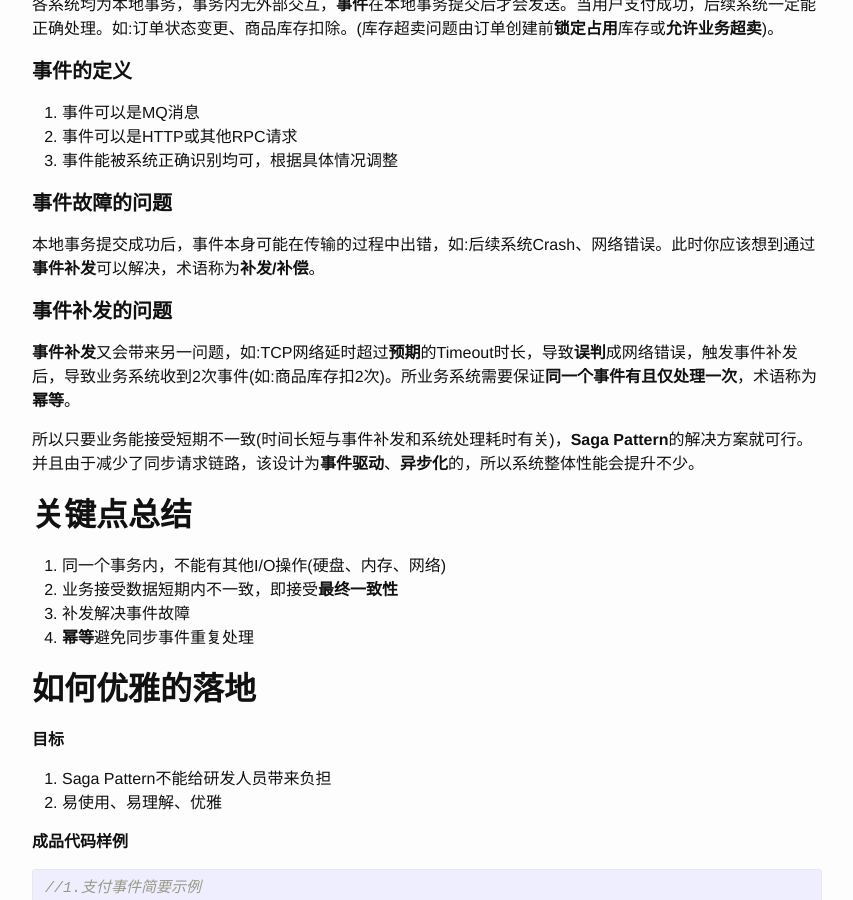
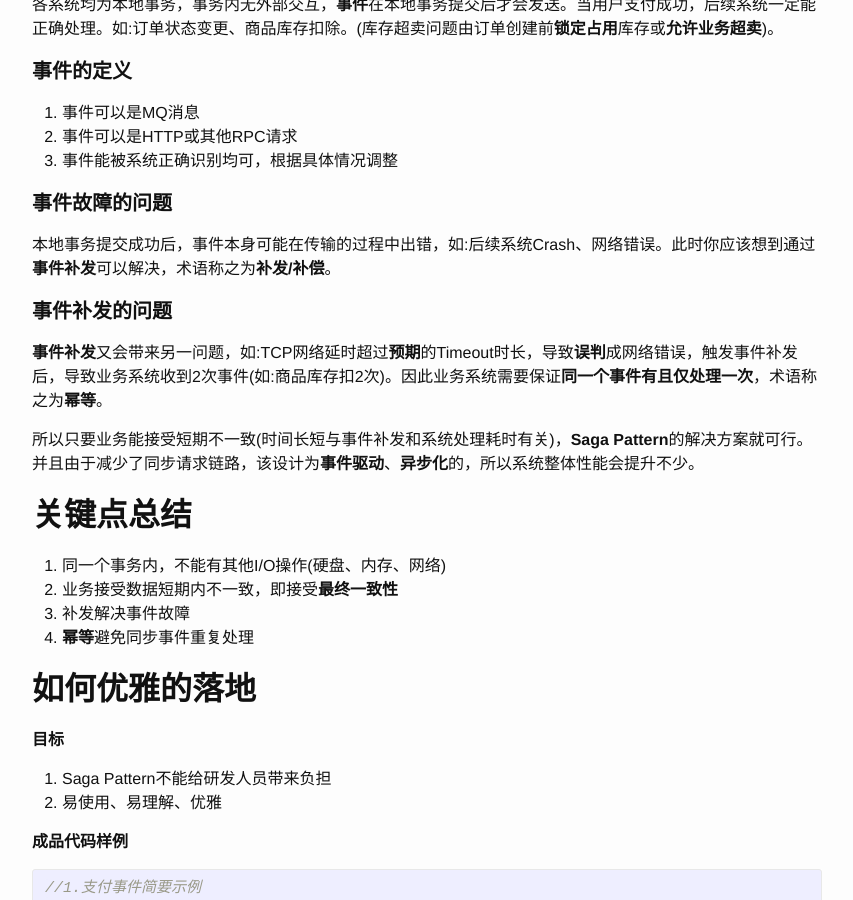
Before and after one commit to 028820/028820.github.io, a Jekyll site: the page built from _posts/2016-04-25-XA.markdown, in a window 1280 px wide and 900 px high, scrolled down 1018 px. Shown: the whole window, without its empty margins (213-1066 px from the left). Built offline with Jekyll 4.4.1, drawn with Linux system fonts in a browser that asks for light colours; comment, search, counter and statistics services are not loaded.

Commit message:
分布式事物文字描述调整

```diff
--- a/_posts/2016-04-25-XA.markdown
+++ b/_posts/2016-04-25-XA.markdown
@@ -49,11 +49,11 @@ Saga Pattern是分布式事务的一个**解决方案**，并不是一种技术
 
 <H4><B>事件故障的问题</B></H4>
 
-本地事务提交成功后，事件本身可能在传输的过程中出错，如:后续系统Crash、网络错误。此时你应该想到通过**事件补发**可以解决，术语称为**补发/补偿**。
+本地事务提交成功后，事件本身可能在传输的过程中出错，如:后续系统Crash、网络错误。此时你应该想到通过**事件补发**可以解决，术语称之为**补发/补偿**。
 
 <H4><B>事件补发的问题</B></H4>
 
-**事件补发**又会带来另一问题，如:TCP网络延时超过**预期**的Timeout时长，导致**误判**成网络错误，触发事件补发后，导致业务系统收到2次事件(如:商品库存扣2次)。所业务系统需要保证**同一个事件有且仅处理一次**，术语称为**幂等**。
+**事件补发**又会带来另一问题，如:TCP网络延时超过**预期**的Timeout时长，导致**误判**成网络错误，触发事件补发后，导致业务系统收到2次事件(如:商品库存扣2次)。因此业务系统需要保证**同一个事件有且仅处理一次**，术语称之为**幂等**。
 
 所以只要业务能接受短期不一致(时间长短与事件补发和系统处理耗时有关)，**Saga Pattern**的解决方案就可行。并且由于减少了同步请求链路，该设计为**事件驱动**、**异步化**的，所以系统整体性能会提升不少。
 
```
